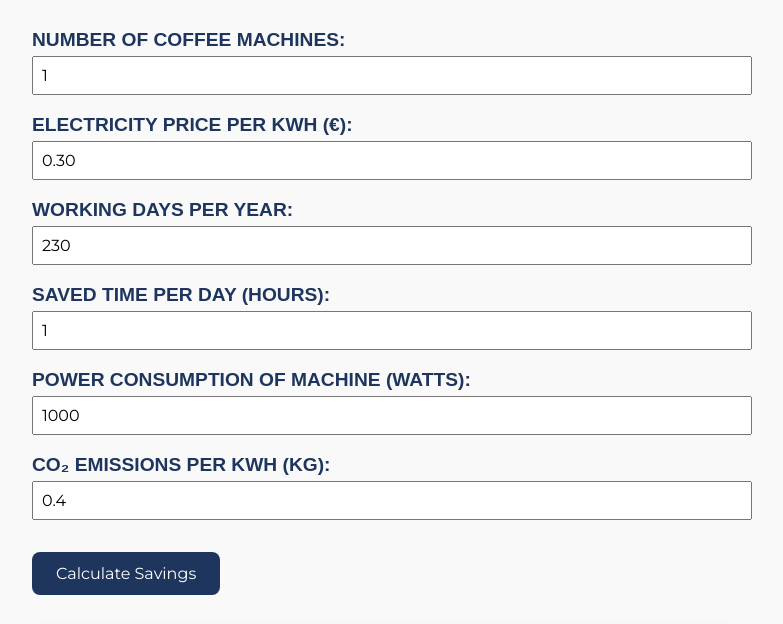
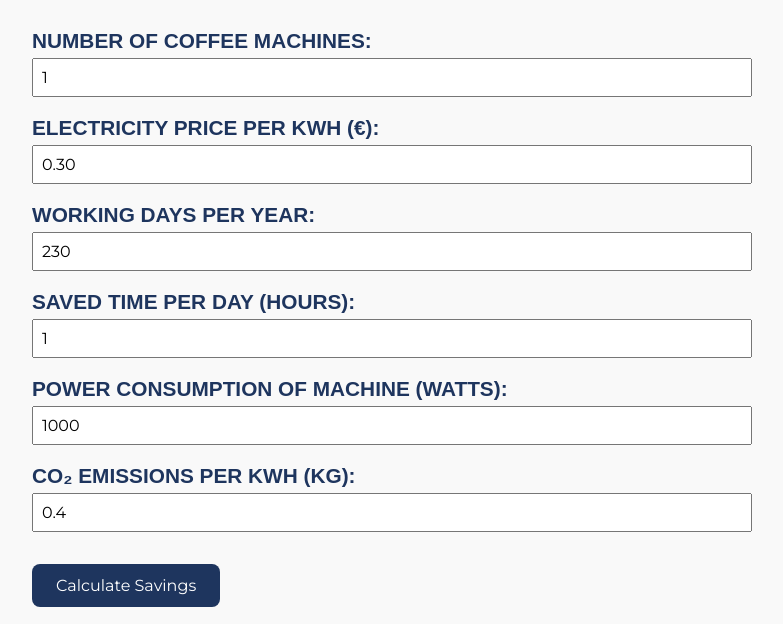
Before and after one commit to Neenzs/1, a plain HTML site: page page5.html in a window 1280 px wide. Shown: the part 167-791 px from the top of the page, without its empty margins (258-1041 px from the left). Drawn offline with Linux system fonts and the light colour scheme; a web font is replaced by a local one.

Commit message:
Update page5.html

```diff
--- a/page5.html
+++ b/page5.html
@@ -17,6 +17,7 @@
     h1 {
       font-family: 'Saira Extra Condensed', sans-serif;
       font-size: 2.8rem;
+      font-weight: 700;
       color: #1e355e;
       text-transform: uppercase;
       letter-spacing: 1px;
@@ -30,7 +31,7 @@
       color: #1e355e;
       font-family: 'Saira Extra Condensed', sans-serif;
       text-transform: uppercase;
-      font-size: 1.2rem;
+      font-size: 1.3rem;
     }
 
     input[type="number"] {
```
